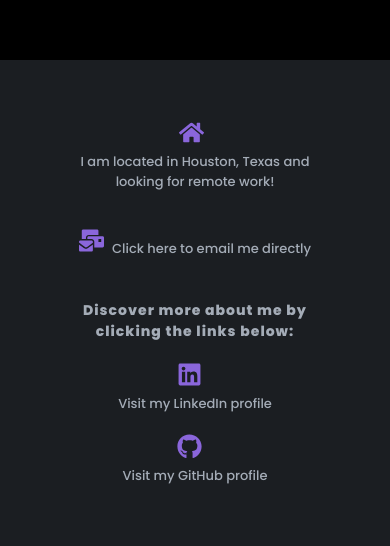
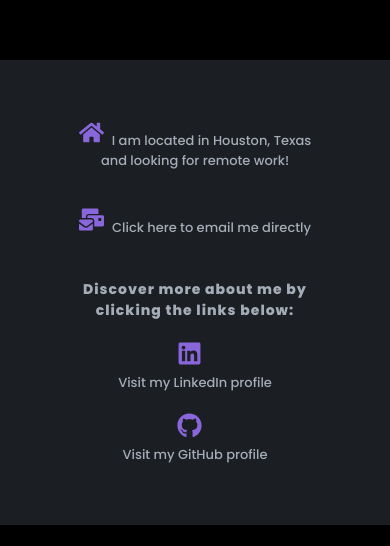
Before and after one commit to DronetDevDesign/dronetdevdesign-app, a React (Create React App) app: page / in a window 390 px wide. Shown: the part 1041-1587 px from the top of the page. After the commit the page ends 1566 px from the top, so only its background shows below. Built offline with nearby package versions, Linux system fonts and the light colour scheme.

Commit message:
revised background image as well as footer links to reflect accurate web pages

```diff
--- a/src/components/Footer.js
+++ b/src/components/Footer.js
@@ -11,7 +11,7 @@ const Footer = () => {
             <div className='icons'>
               <div className='home-container'>
               <FaHome size={25} style={{ color: '#8A66DB', marginRight: '8px' }} />
-              <p>I am located in Houston, Texas and looking for remote work!</p>
+              I am located in Houston, Texas and looking for remote work!
               </div>
             </div>
           </div>
--- a/src/components/FooterStyles.css
+++ b/src/components/FooterStyles.css
@@ -67,6 +67,9 @@
   text-align: center;
   align-items: center;
   display: flex;
+  color: var(--accent-color-lt-grey);
+  font-weight: 300;
+  font-size: 16px;
 }
 
 .home-container p {
@@ -115,6 +118,8 @@
   .home-container {
     display: inline-block;
     margin-right: none;
+    font-weight: 500;
+  font-size: 13px;
   }
 
   .home-container p {
@@ -139,6 +144,11 @@
 }
 
 @media screen and (max-width: 390px) {
+  .home-container {
+  font-weight: 500;
+  font-size: 13px;
+}
+
   .linkedin-icon p {
   margin-bottom: 20px;
 }
```
